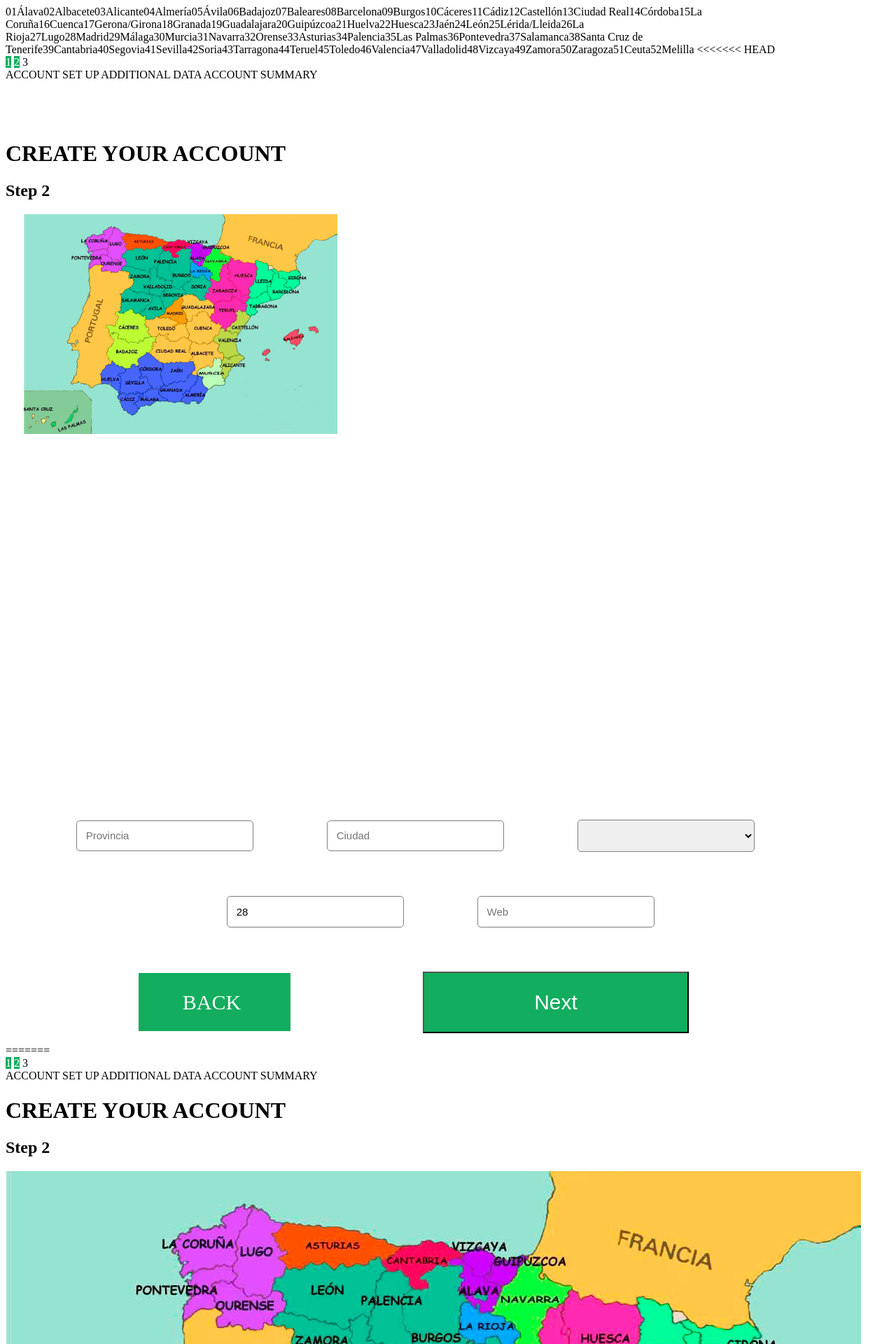
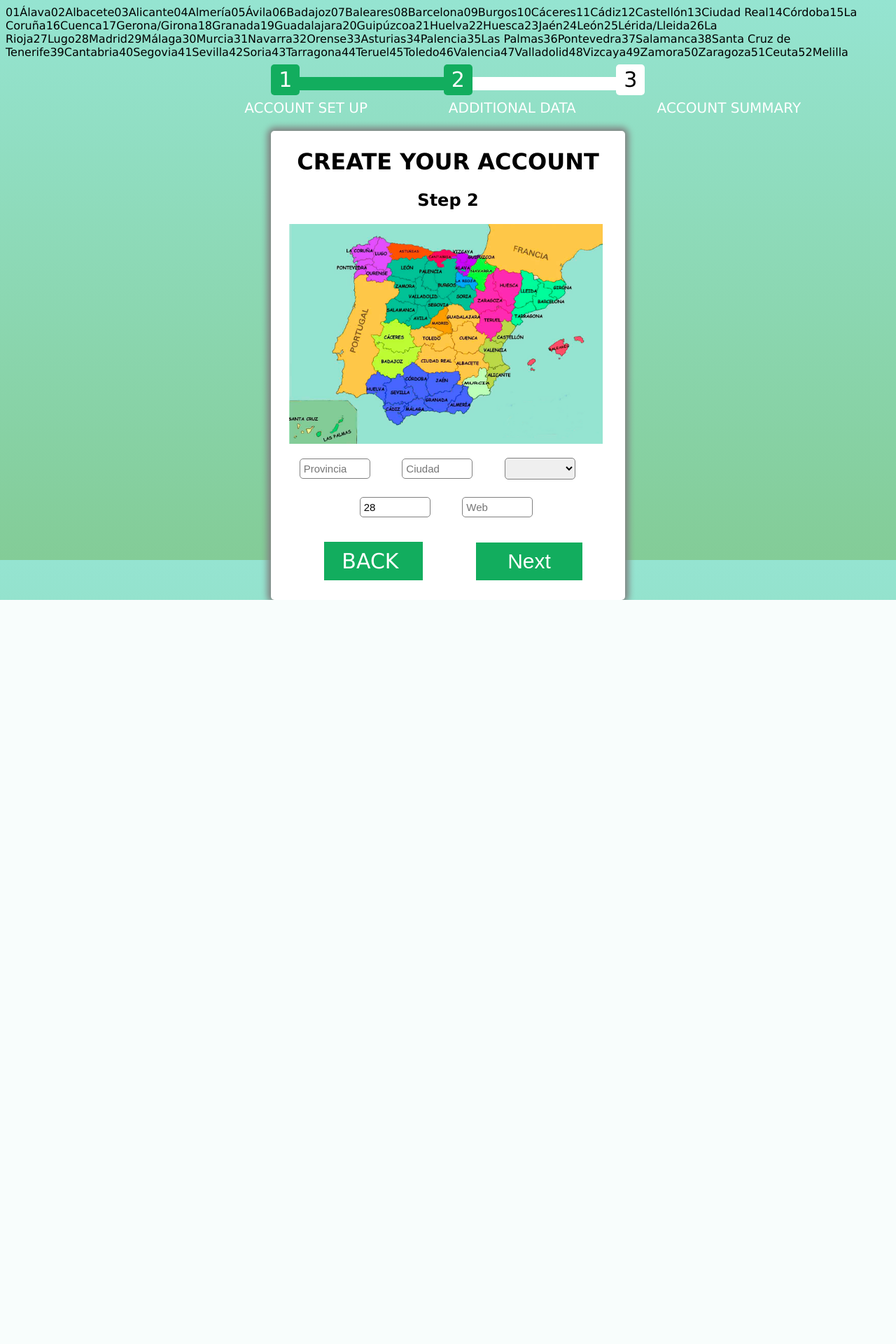
Before and after one commit to PabloBeJ/PracticaFormulario, a PHP site: page /page2.php in a window 1280 px wide. Shown: the top 1920 px of the page at 70% size. After the commit the page ends 857 px from the top, so only its background shows below. Run offline with PHP 8.4, Linux system fonts and the light colour scheme.

Commit message:
Modificar el css

```diff
--- a/css/style.css
+++ b/css/style.css
@@ -1,11 +1,3 @@
-<<<<<<< HEAD
-body{
-    background-image: linear-gradient(#dea367, #d09ea6);
-    height: 100%;
-    font-family: "Verdana";
-}
-.Formulario , .Formulario3 {
-=======
 html{
     height: 100%;
 }
@@ -13,9 +5,11 @@ body{
     background-image: linear-gradient(#dea367, #d09ea6);
     font-family: "Verdana";
 }
-
-.Formulario , .Formulario2{
->>>>>>> origin/main
+body{
+    background-image: linear-gradient(#dea367, #d09ea6);
+    font-family: "Verdana";
+}
+.Formulario , .Formulario2, .Formulario3 {
     background-color: white;
     margin-left: 30%;
     margin-right: 30%;
@@ -23,10 +17,6 @@ body{
     box-shadow: 0px 0px 10px 5px grey;
     padding-bottom: 1%;
 }
-<<<<<<< HEAD
-=======
-
->>>>>>> origin/main
 h1,h2{
     text-align: center;
 }
@@ -60,10 +50,7 @@ h1{
     color: white;
     padding: 2% 0;
     margin-left: 35%;
-<<<<<<< HEAD
     margin-top: 2%;
-=======
->>>>>>> origin/main
     border: transparent;
 }
 .Numeros{
@@ -99,14 +86,9 @@ img{
 }
 .pagina2{
     background-image: linear-gradient(#95e4d1, #83cc97);
-<<<<<<< HEAD
-    height: 100%;
     font-family: "Verdana";
 }
 .pagina3{
     background-image: linear-gradient(#f8b8cf, #1d3593);
-    height: 100%;
-=======
->>>>>>> origin/main
     font-family: "Verdana";
 }
--- a/page2.php
+++ b/page2.php
@@ -28,7 +28,6 @@ foreach ($meses as $numero => $valor){
     <title>Document</title>
 </head>
 <body class="pagina2">
-<<<<<<< HEAD
 <div class="Numeros">
     <span class="pagina" style="background-color:#12ad5e; color: white">1</span>
     <span class="lineas" style="background-color:#12ad5e;"></span>
@@ -65,43 +64,5 @@ foreach ($meses as $numero => $valor){
         </form>
     </div>
 </div>
-=======
-    <div class="Numeros">
-        <span class="pagina" style="background-color:#12ad5e; color: white">1</span>
-        <span class="lineas" style="background-color:#12ad5e;"></span>
-        <span class="pagina" style="background-color:#12ad5e; color: white" ;">2</span>
-        <span class="lineas"></span>
-        <span class="pagina">3</span>
-    </div>
-    <div class="Titulos">
-        <span>ACCOUNT SET UP</span>
-        <span>ADDITIONAL DATA<span></span></span>
-        <span>ACCOUNT SUMMARY</span>
-    </div>
-    <div class="Formulario2">
-        <h1>CREATE YOUR ACCOUNT</h1>
-        <h2>Step 2</h2>
-        <img src="img/Espana.jpg" ; alt="Mapa de Espana">
-        <div class="Inputs2">
-            <input type="text" placeholder="Provincia" name="provincia" readonly value="">
-            <input type="" placeholder="Ciudad" name="ciudad">
-            <select name="ciudad" id="ciudad">
-                <option value=""></option>
-                <option value="Monclo-Aravaca">Moncloa-Aravaca</option>
-                <option value="pinto">Pinto</option>
-            </select>
-            <input style="margin-left: 25%" type="text" placeholder="Código Postal" name="cp" value="28" readonly>
-            <input type="text" placeholder="Web" name="web">
-        </div>
-        <div class="botones">
-            <form action="page3.php" methods="GET">
-                <a class="Back" href="page1.php" methods="GET" style="cursor: pointer; margin-left: 15%; padding: 2% 5%; text-decoration: none;">BACK </a>
-                <a href="page2.php" methods="GET">
-                <input class="Next" type="submit" value="Next" name="next" style="cursor: pointer;  margin-left: 15%;"></a>
-                </a>
-            </form>
-        </div>
-    </div>
->>>>>>> origin/main
 </body>
 </html>
```
